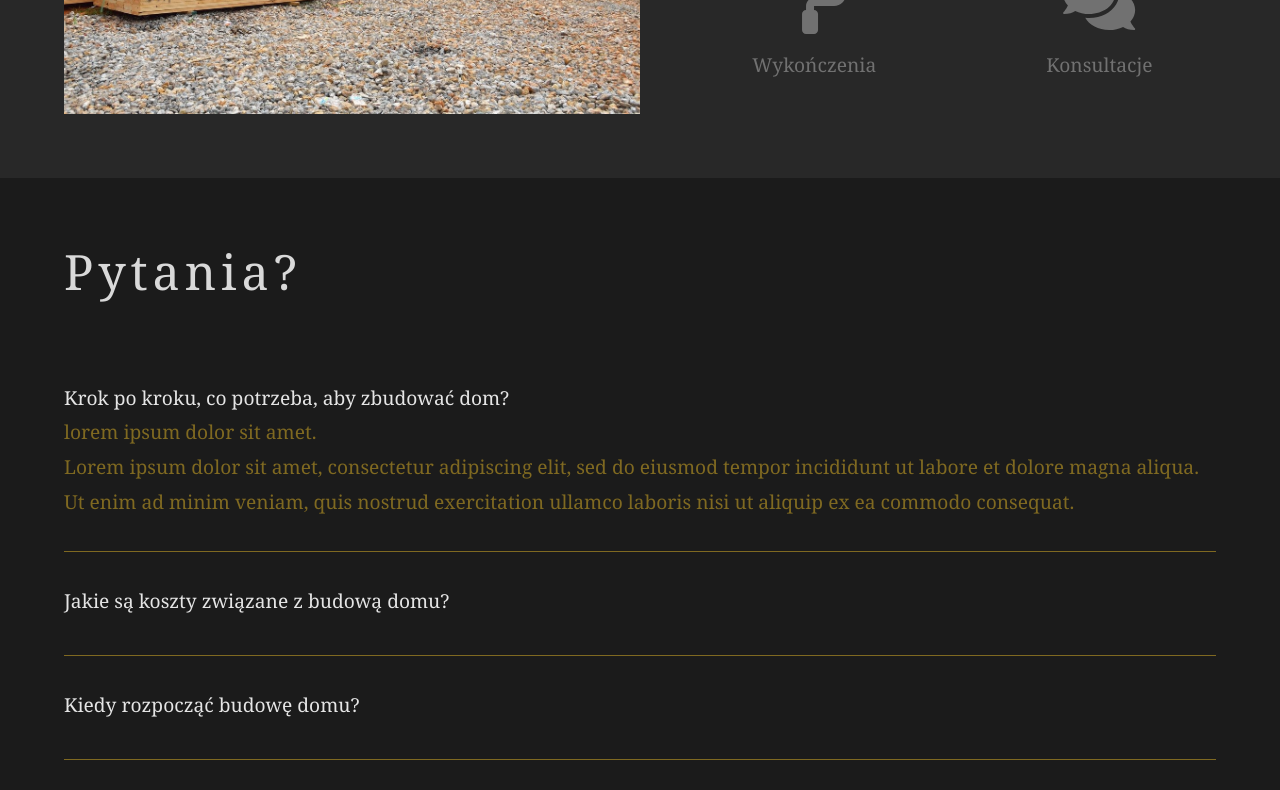
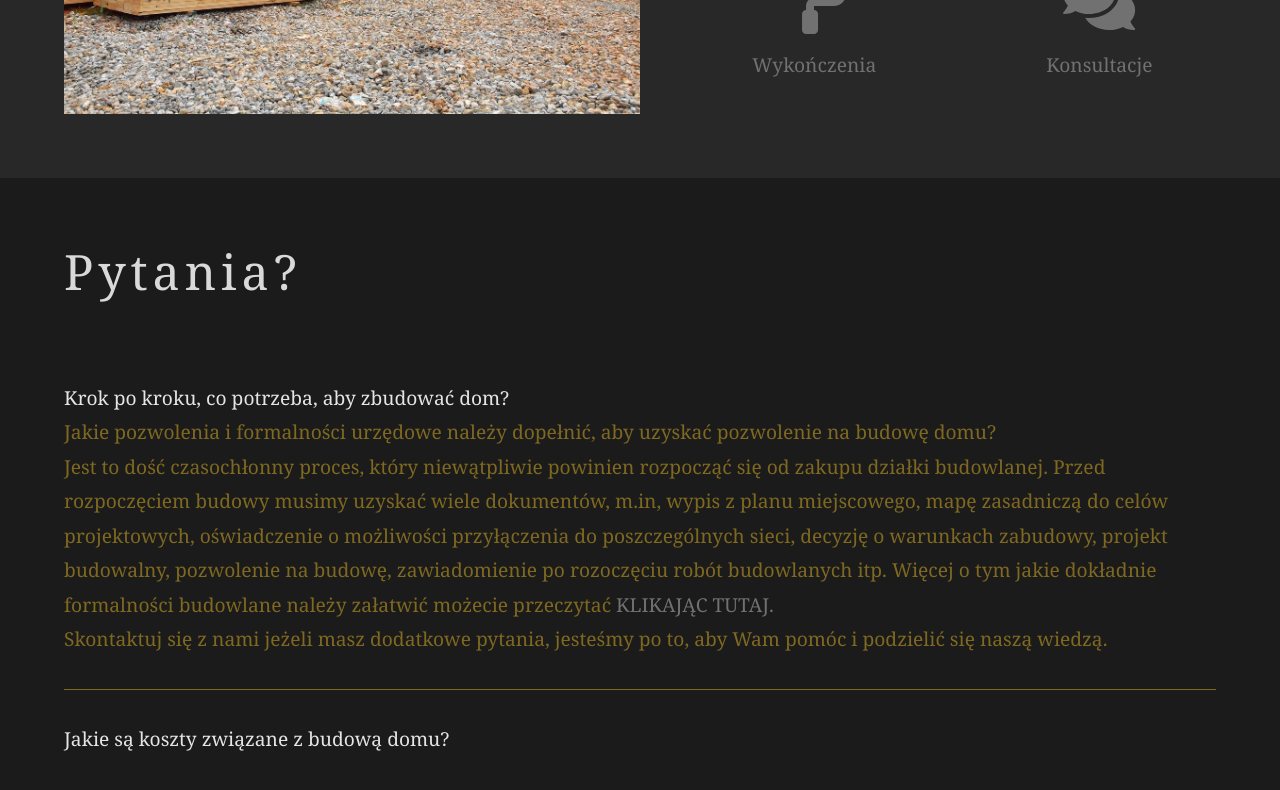
Before and after one commit to FOXdesign-ie/konsultacje-budowlane, a React (Create React App) app: page / in a window 1280 px wide. Both pictures are taken after a click on the element "Krok po kroku, co potrzeba, aby zbudować dom?". Shown: the part 1764-2554 px from the top of the page. Built offline with nearby package versions, Linux system fonts and the light colour scheme.

Commit message:
FAQ section update

```diff
--- a/src/components/HomeFaqSection.js
+++ b/src/components/HomeFaqSection.js
@@ -14,29 +14,38 @@ const HomeFaqSection = () => {
                 <AnimateSharedLayout>
                     <ToggleFAQ title='Krok po kroku, co potrzeba, aby zbudować dom?'>
                         <div className='answer'>
-                            <p>lorem ipsum dolor sit amet.</p>
-                            <p>Lorem ipsum dolor sit amet, consectetur adipiscing elit, sed do eiusmod tempor incididunt ut labore et dolore magna aliqua. Ut enim ad minim veniam, quis nostrud exercitation ullamco laboris nisi ut aliquip ex ea commodo consequat. </p>
+                            <p>Jakie pozwolenia i formalności urzędowe należy dopełnić, aby uzyskać pozwolenie na budowę domu?</p>
+                            <p>Jest to dość czasochłonny proces, który niewątpliwie powinien rozpocząć się od zakupu działki budowlanej. Przed rozpoczęciem budowy musimy uzyskać wiele dokumentów, m.in, wypis z planu miejscowego, mapę zasadniczą do celów projektowych,
+                                oświadczenie o możliwości przyłączenia do poszczególnych sieci, decyzję o warunkach zabudowy, projekt budowalny, pozwolenie na budowę, zawiadomienie po rozoczęciu robót budowlanych itp. Więcej o tym jakie dokładnie formalności budowlane należy załatwić możecie przeczytać
+                                <a href='https://muratordom.pl/prawo/formalnosci-budowlane/budowa-domu-formalnosci-przed-budowa-krok-po-kroku-aa-wwKE-uJ7S-ebWp.html' target='blank'> KLIKAJĄC TUTAJ.</a></p>
+                                <p>Skontaktuj się z nami jeżeli masz dodatkowe pytania, jesteśmy po to, aby Wam pomóc i podzielić się naszą wiedzą.</p>
                         </div>
                     </ToggleFAQ>
 
                     <ToggleFAQ title='Jakie są koszty związane z budową domu?'>
                         <div className='answer'>
-                            <p>lorem ipsum dolor sit amet.</p>
-                            <p>Lorem ipsum dolor sit amet, consectetur adipiscing elit, sed do eiusmod tempor incididunt ut labore et dolore magna aliqua. Ut enim ad minim veniam, quis nostrud exercitation ullamco laboris nisi ut aliquip ex ea commodo consequat. </p>
+                            <p>Koszty związane z budową domu w dużej mierze zależą od tego jaki dom chcemy wybudować i z jakich materiałów korzystać.</p>
+                            <p>W planie finansowych budowy domu na pewno musimy uwzględnić kwoty potrzebne m.in. na badanie geotechniczne gruntu (około 1,500zł), projekt domu (ceny od 3,000 do 15,000zł), usługi geodety (około 1,000zł). Koszty przyłącza wodociagowego i elektrycznego są zależny od odległości działki od poszczególnych sieci.
+                                Dodatkowe koszty będziemy musieli uzwględnić, gdy planujemy urządzenie ogrodu, ogrodzenie działki, montaż bramy, ubezpiecznie budowy, nadzór nad budową, materiały budowlane, czas pracy osób zaangażowanych w budowę naszego domu.
+                                Więcej na temat kosztów związanych z budową domu możecie przeczytać <a href='https://www.nieruchomosci-online.pl/porady/budowa-domu-krok-kroku-2861.html' target='blank'>KLIKAJĄC TUTAJ.</a></p>
+                            <p>Przygotowaliśmy dla naszych klientów setki kosztorysów budowlanych, jesteśmy w stanie szybko oszacować ile będzie Ciebie kosztować Twój wymarzony dom.</p>
                         </div>
                     </ToggleFAQ>
 
                     <ToggleFAQ title='Kiedy rozpocząć budowę domu?'>
                         <div className='answer'>
-                            <p>lorem ipsum dolor sit amet.</p>
-                            <p>Lorem ipsum dolor sit amet, consectetur adipiscing elit, sed do eiusmod tempor incididunt ut labore et dolore magna aliqua. Ut enim ad minim veniam, quis nostrud exercitation ullamco laboris nisi ut aliquip ex ea commodo consequat. </p>
+                            <p>Im wcześniej zaczniesz tworzyć harmonogram budowy domu i zarezerwujesz terminy u wykonawców tym lepiej.</p>
+                            <p>Prace budowlane związane z budową domu najlepiej rozpocząć wczesną wiosną. Mamy wówczas większe szanse na to, że stan surowy uda się zamknąć w tym samym roku, a następnie skupić się na wykończeniu nieruchomości. Na przełomie marca i kwietnia temperatura powietrza jest wyższa, dni są dłuższe, prace budowlane można rozpocząc wcześniej.
+                                Więcej na ten temat możecie przeczytać <a href='https://www.dobredomy.pl/poradnik/budujemy-dom/kiedy-rozpoczac-budowe-domu/' target='blank'> KLIKAJĄC TUTAJ.</a>
+                                 </p>
                         </div>
                     </ToggleFAQ>
 
                     <ToggleFAQ title='Jak długo trwa remont/budowa domu?'>
                         <div className='answer'>
-                            <p>lorem ipsum dolor sit amet.</p>
-                            <p>Lorem ipsum dolor sit amet, consectetur adipiscing elit, sed do eiusmod tempor incididunt ut labore et dolore magna aliqua. Ut enim ad minim veniam, quis nostrud exercitation ullamco laboris nisi ut aliquip ex ea commodo consequat. </p>
+                            <p>Czas potrzebny na budowę domu zależy od kilku czynników, czy zaczynamy pracę od stanu zerowego czy stanu surowego (dodatkowo, czy jest to stan surowy otwarty czy zamknięty)? Zależy to także od tego jak duży projekt należy wykonać, jaki mamy budżet i jakie zasoby.</p>
+                            <p>Budowa domu może potrwać od kilu miesięcy do nawet 2 lat (budowa domu pod klucz, wykończenie ogrodu, itp). Wykonujemy harmonogram budowy, który uwzględnia każdy etap prac z terminami ich realizacji. Na podstawie tego harmonogramu sporządzamy kosztorys a także zamawiamy materiały budowlane.
+                                Więcej o harmonogramie budowy domu możecie przeczytać <a href='https://muratordom.pl/przed-budowa/organizacja-budowy/ile-trwa-budowa-domu-jednorodzinnego-harmonogram-etapy-budowy-krok-po-kroku-aa-28uT-ga7n-K1JZ.html' target='blank'> KLIKAJĄC TUTAJ.</a></p>
                         </div>
                     </ToggleFAQ>
                 </AnimateSharedLayout>
```
